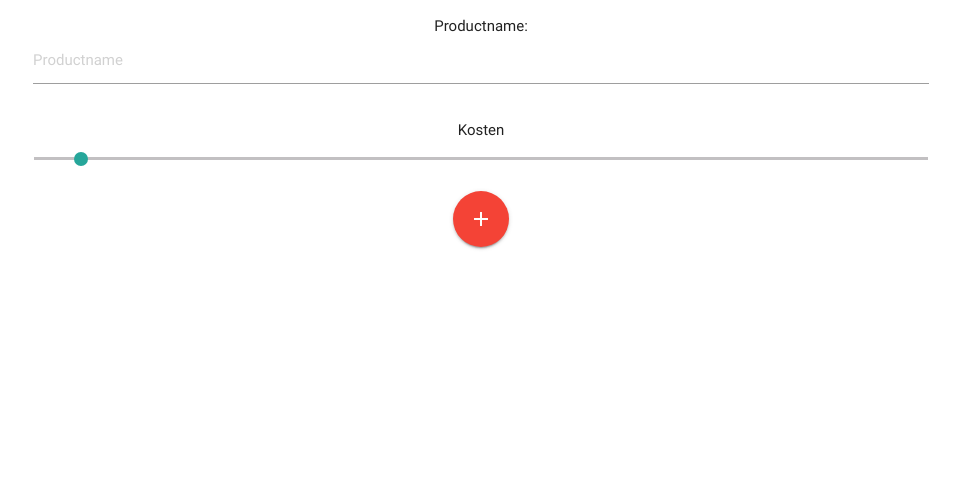
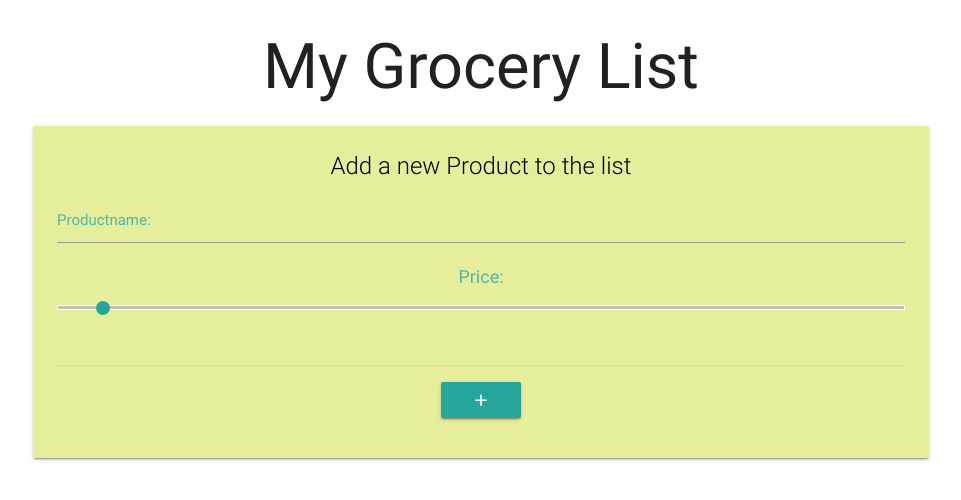
Before and after one commit to Fancy11111/GroceryList, an Angular app: page / in a window 1280 px wide. Shown: the top 500 px of the page, without its empty margins (159-1120 px from the left). Built offline with nearby package versions, Linux system fonts and the light colour scheme; no server answers.

Commit message:
added a lot of styling

```diff
--- a/src/app/app.component.html
+++ b/src/app/app.component.html
@@ -1,5 +1,6 @@
 <!--The content below is only a placeholder and can be replaced.-->
 <div style="text-align:center" class="container">
+  <h1 class="">{{header}}</h1>
   <app-item-list></app-item-list>
   <app-item-input></app-item-input>
 </div>
--- a/src/app/app.component.ts
+++ b/src/app/app.component.ts
@@ -9,4 +9,5 @@ import { ItemInputComponent } from './components/item-input/item-input.component
 })
 export class AppComponent {
   title = 'app';
+  header = 'My Grocery List';
 }
--- a/src/app/components/item-input/item-input.component.css
+++ b/src/app/components/item-input/item-input.component.css
@@ -0,0 +1,36 @@
+   .input-field label{
+       color: #4db6ac;
+   }
+
+   .input-field input[type=text]:focus  label {
+     color: rgb(75, 43, 255);
+   }
+
+  .range-field {
+      color: #4db6ac !important;
+      margin-bottom: 40px !important;
+      font-size: 1.2em
+   }
+   /* label underline focus color */
+   .input-field input[type=text]:focus {
+     border-bottom: 1px solid rgb(72, 211, 236);
+     box-shadow: 0 1px 0 0 rgb(72, 211, 236);
+   }
+   /* valid color */
+   .input-field input[type=text].valid {
+     border-bottom: 1px solid #000;
+     box-shadow: 0 1px 0 0 #000;
+   }
+   /* invalid color */
+   .input-field input[type=text].invalid {
+     border-bottom: 1px solid #000;
+     box-shadow: 0 1px 0 0 #000;
+   }
+   /* icon prefix focus color */
+   .input-field .prefix.active {
+     color: #000;
+   }
+
+   .input-field .range-field input[type=range] {
+       border: #000 !important;
+   }
--- a/src/app/components/item-input/item-input.component.html
+++ b/src/app/components/item-input/item-input.component.html
@@ -1,11 +1,19 @@
-<div>
-  <p> Productname:
-    <input [(ngModel)]="item.produkt" placeholder="Productname">
-  </p>
-  <p class="range-field"> Kosten
-    <input [(ngModel)]="item.kosten" type="range" id="test5" min="0.1" max="20" step="0.1" />
-  </p>
-  <a class="btn-floating btn-large waves-effect waves-light red" (click)="addItem()">
-    <i class="material-icons">add</i>
-  </a>
+<div class="card lime lighten-3">
+  <div class="card-content black-text">
+    <span class="card-title">Add a new Product to the list</span>
+    <div class="input-field">
+      <label for="name"> Productname: </label>
+      <input id="name" type="text" [(ngModel)]="item.produkt" >
+    </div>
+    <div>
+      <p class="range-field"> Price:
+        <input name="price" [(ngModel)]="item.kosten" class="grey darken-4" type="range" id="test5" min="0.1" max="20" step="0.1" />
+      </p>
+    </div>
+    <div class="card-action">
+      <a class="waves-effect waves-light btn" (click)="addItem()">
+        <i class="material-icons big">add</i>
+      </a>
+    </div>
+  </div>
 </div>
--- a/src/app/components/item-list/item-list.component.css
+++ b/src/app/components/item-list/item-list.component.css
@@ -0,0 +1,3 @@
+.switch label .lever{
+    margin: 0px !important
+}
--- a/src/app/components/item-list/item-list.component.html
+++ b/src/app/components/item-list/item-list.component.html
@@ -1,6 +1,6 @@
-<table *ngIf="itemListService.items.length >= 1">
+<table *ngIf="itemListService.items.length >= 1" class="lime lighten-3 highlight bordered responsive-table">
   <thead>
-    <tr>
+    <tr class="lime darken-1">
       <th>Productname</th>
       <th>Price</th>
       <th>Got it!</th>
```
